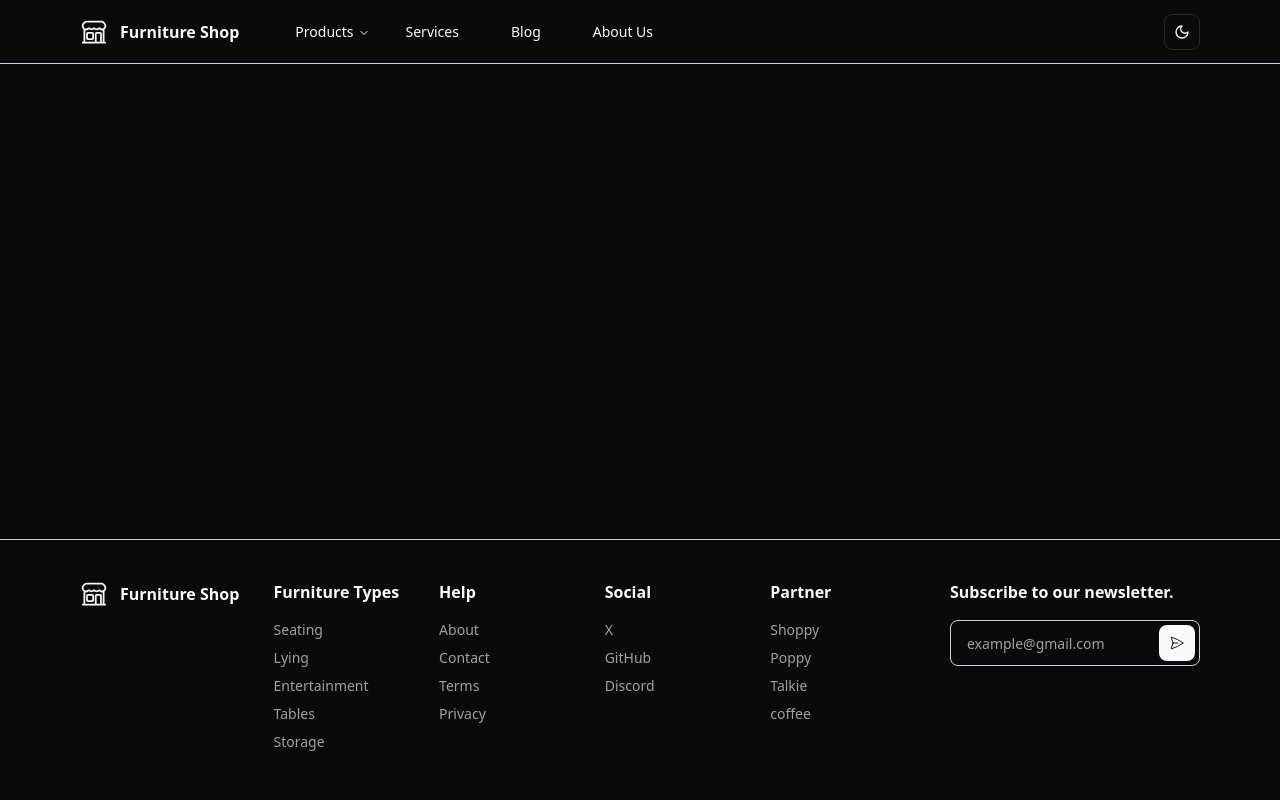
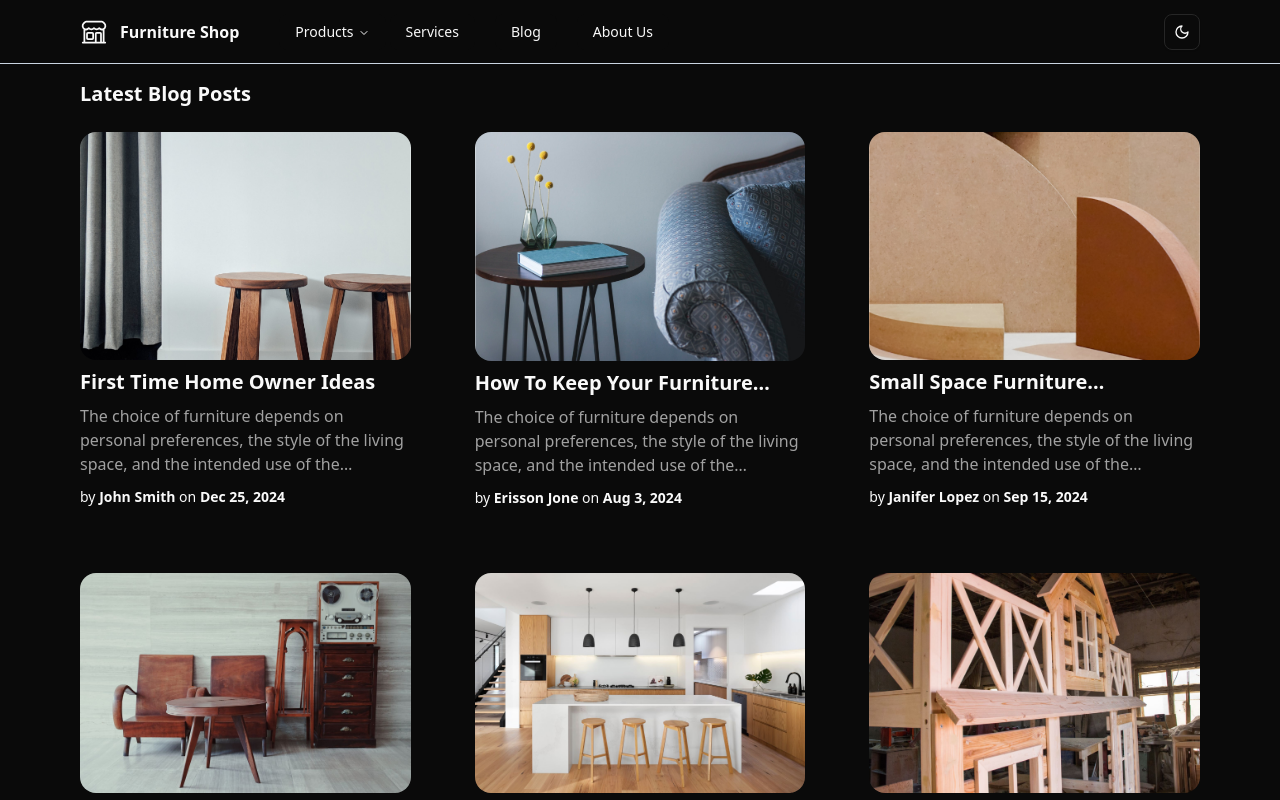
Before and after one commit to waiyanhein01/fullstack-class, a React (Vite) app in the folder Furniture/: page /blogs in a window 1280 px wide. Shown: the top 800 px of the page. Built offline with nearby package versions, Linux system fonts and the light colour scheme.

Commit message:
fix:blog details page

```diff
--- /dev/null
+++ b/Furniture/src/components/layout/components/Container.tsx
@@ -0,0 +1,9 @@
+const Container = ({ children }: { children: React.ReactNode }) => {
+  return (
+    <main className="mx-5 lg:mx-20 2xl:mx-0">
+      {children}
+    </main>
+  );
+};
+
+export default Container;
--- a/Furniture/src/features/blog/components/Blog.tsx
+++ b/Furniture/src/features/blog/components/Blog.tsx
@@ -1,5 +1,16 @@
+import Container from "@/components/layout/components/Container";
+import BlogCard from "./BlogCard";
+import { posts } from "@/data/posts";
+
 const Blog = () => {
-  return <div>Blog</div>;
+  return (
+    <section className="container mx-auto my-20">
+      <Container>
+        <h1 className="text-xl font-bold 2xl:text-2xl">Latest Blog Posts</h1>
+        <BlogCard posts={posts} />
+      </Container>
+    </section>
+  );
 };
 
 export default Blog;
--- /dev/null
+++ b/Furniture/src/features/blog/components/BlogCard.tsx
@@ -0,0 +1,33 @@
+import { Post } from "@/types";
+import { Link } from "react-router";
+
+interface BlogCardProps {
+  posts: Post[];
+}
+const BlogCard = ({ posts }: BlogCardProps) => {
+  return (
+    <div className="mt-6 grid grid-cols-1 gap-16 md:grid-cols-2 lg:grid-cols-3">
+      {posts.map((post) => (
+        <Link key={post.id} to={`/blogs/${post.id}`} className="">
+          <img
+            src={post.image}
+            alt="Blog Image"
+            className="w-full rounded-2xl"
+          />
+          <h1 className="my-2 line-clamp-1 text-xl font-extrabold">
+            {post.title}
+          </h1>
+          <h1 className="text-muted-foreground my-2 line-clamp-3 text-base font-medium 2xl:line-clamp-2">
+            {post.content}
+          </h1>
+          <span className="text-sm">
+            by<span className="font-semibold"> {post.author} </span>on
+            <span className="font-semibold"> {post.updated_at}</span>
+          </span>
+        </Link>
+      ))}
+    </div>
+  );
+};
+
+export default BlogCard;
--- a/Furniture/src/features/blog/components/BlogDetail.tsx
+++ b/Furniture/src/features/blog/components/BlogDetail.tsx
@@ -2,7 +2,7 @@ import { useParams } from "react-router";
 
 const BlogDetail = () => {
   const { blogId } = useParams();
-  return <div>BlogDetail: {blogId}</div>;
+  return <div className="container mx-auto my-20">BlogDetail: {blogId}</div>;
 };
 
 export default BlogDetail;
--- a/Furniture/src/features/home/components/Home.tsx
+++ b/Furniture/src/features/home/components/Home.tsx
@@ -3,17 +3,18 @@ import HeroSection from "./HeroSection";
 import ProductCarouselSection from "./ProductCarouselSection";
 import BlogCardSection from "./BlogCardSection";
 import { posts } from "@/data/posts";
+import Container from "@/components/layout/components/Container";
 
 const blogSLiceCard = posts.slice(0, 3);
 
 const Home = () => {
   return (
     <section className="container mx-auto my-20 2xl:my-16">
-      <div className="mx-5 space-y-10 lg:mx-20 2xl:mx-0 2xl:space-y-32">
+      <Container>
         <HeroSection />
         <ProductCarouselSection products={products} />
         <BlogCardSection posts={blogSLiceCard} />
-      </div>
+      </Container>
     </section>
   );
 };
```
